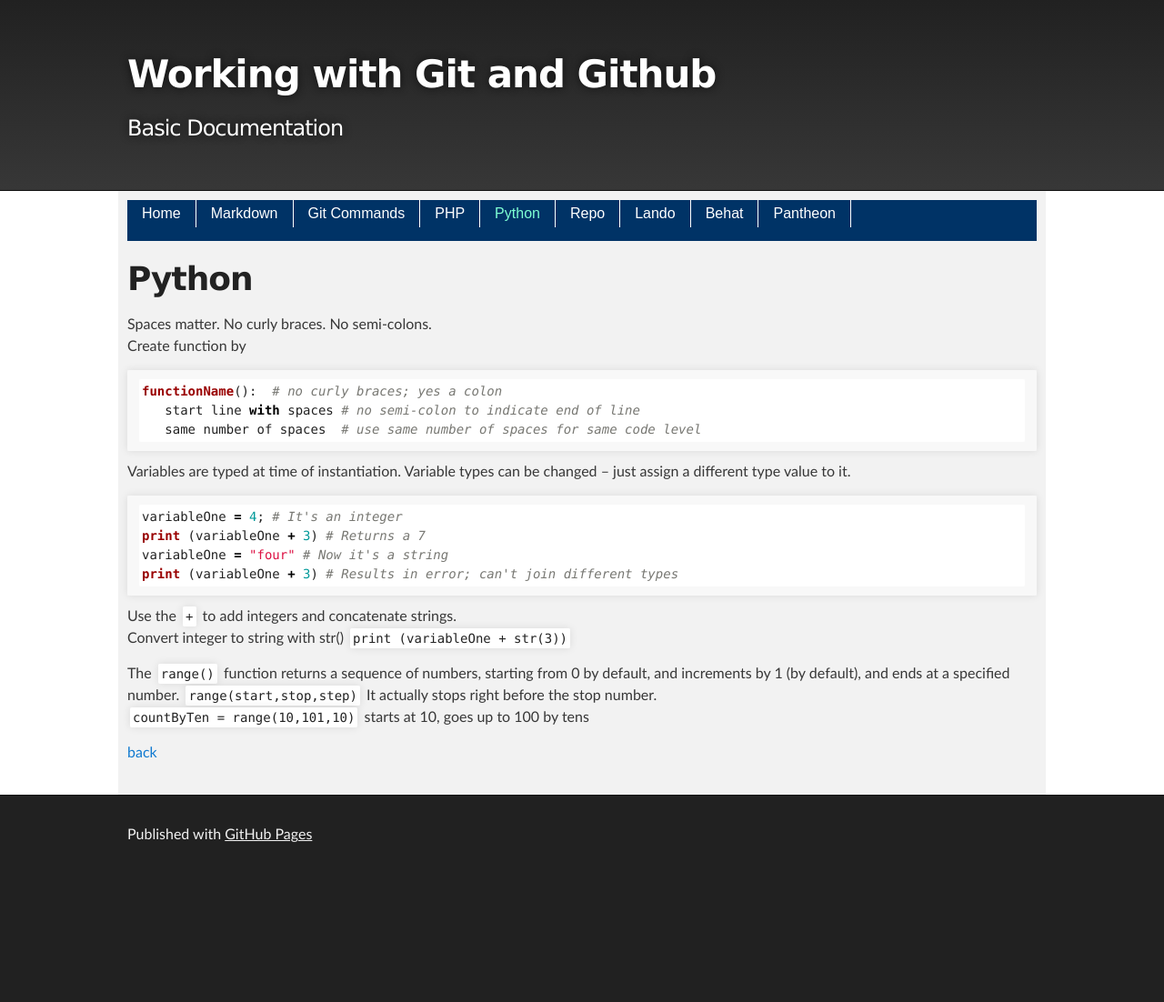
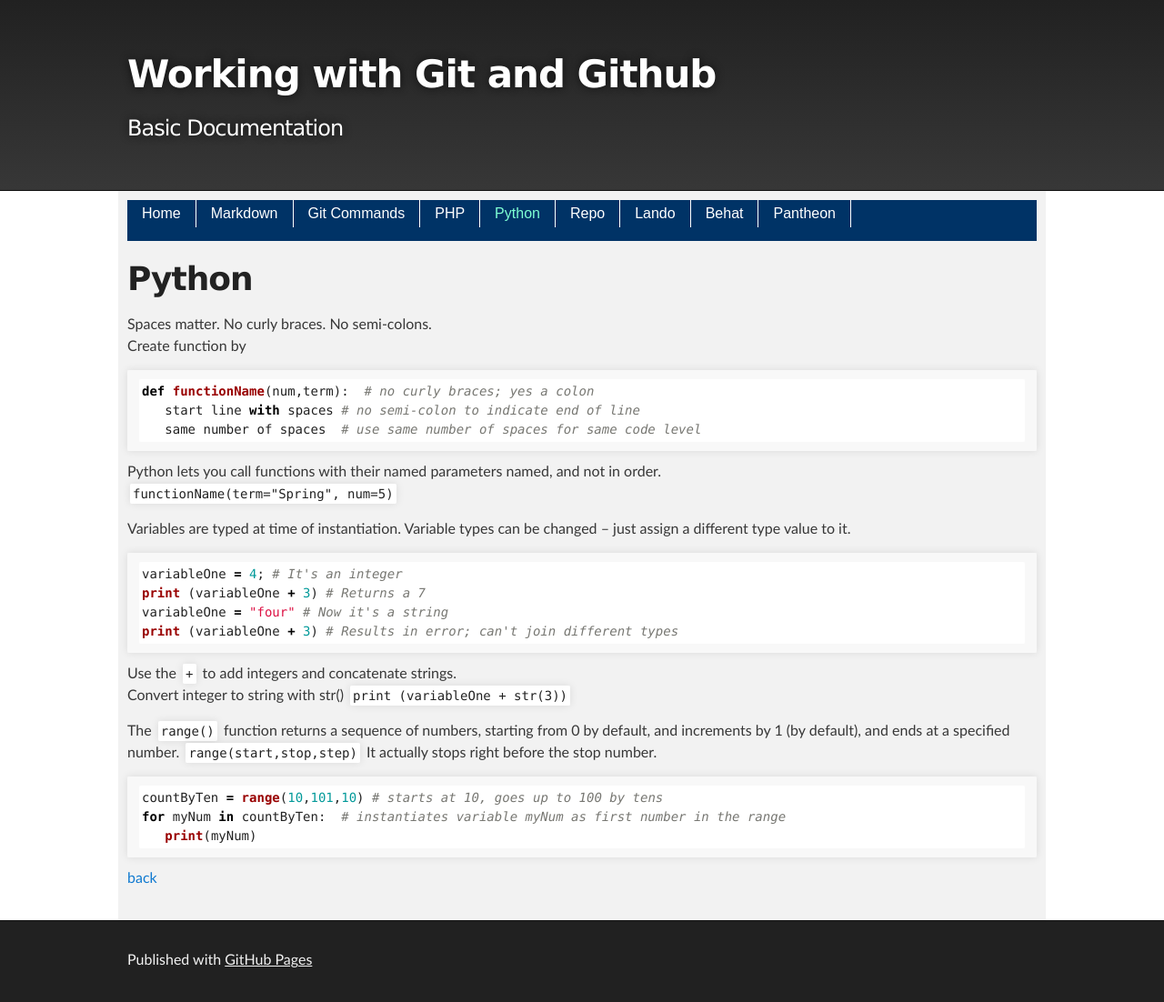
Before and after one commit to cathysnider/cathysnider.github.io, a Jekyll site: the page built from python.md, in a window 1280 px wide. Shown: the whole page at 91% size. Built offline with Jekyll 4.4.1, drawn with Linux system fonts in a browser that asks for light colours; before the commit the page ends 964 px from its top, so only the background shows below that.

Commit message:
function info

````diff
--- a/python.md
+++ b/python.md
@@ -8,10 +8,14 @@ layout: default
 Spaces matter. No curly braces. No semi-colons. <br />
 Create function by
 ```python
-functionName():  # no curly braces; yes a colon
+def functionName(num,term):  # no curly braces; yes a colon
    start line with spaces # no semi-colon to indicate end of line
    same number of spaces  # use same number of spaces for same code level
 ```
+
+Python lets you call functions with their named parameters named, and not in order. <br />
+`functionName(term="Spring", num=5)`
+
 Variables are typed at time of instantiation.
 Variable types can be changed -- just assign a different type value to it.<br />
 ```python
@@ -25,7 +29,12 @@ Convert integer to string with str()
 `print (variableOne + str(3))`
 
 The `range()` function returns a sequence of numbers, starting from 0 by default, and increments by 1 (by default), and ends at a specified number. `range(start,stop,step)` It actually stops right before the stop number. <br />
-`countByTen = range(10,101,10)` starts at 10, goes up to 100 by tens
+```python
+countByTen = range(10,101,10) # starts at 10, goes up to 100 by tens
+for myNum in countByTen:  # instantiates variable myNum as first number in the range
+   print(myNum)
+```
+
 
 
 [back](./)
````
